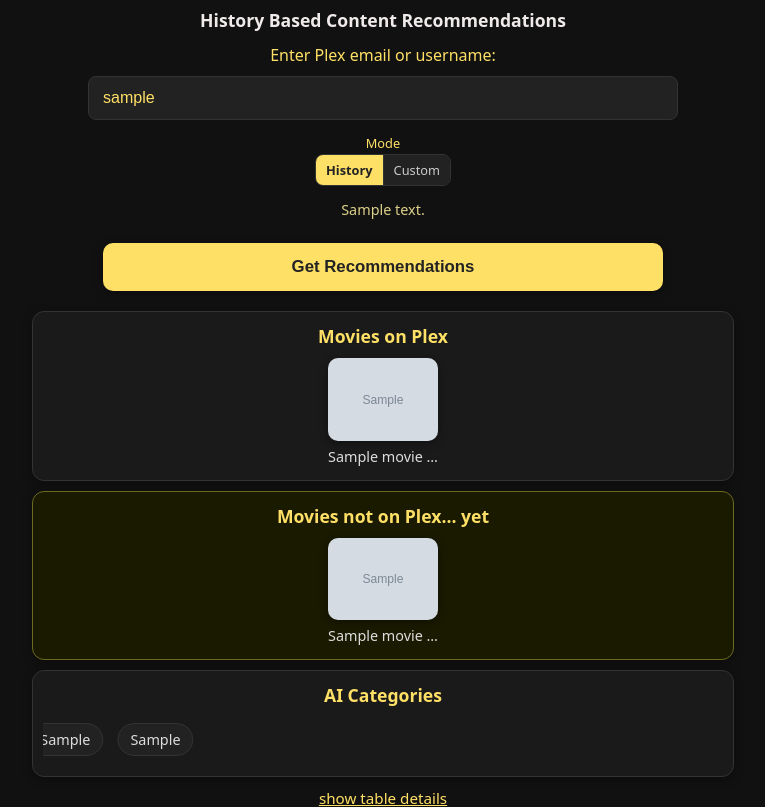
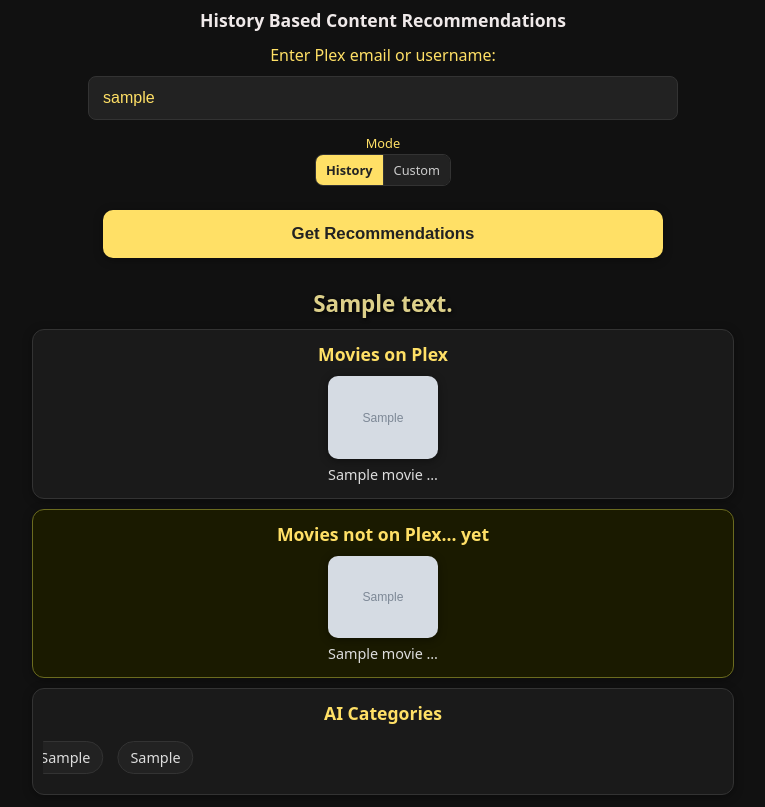
Before and after one commit to yungsnuzzy/conjurr, a Python web app: template templates/mobile.html in a window 1280 px wide. Shown: the part 59-866 px from the top of the page, without its empty margins (257-1022 px from the left). Run offline with Jinja, Linux system fonts and the light colour scheme; the template is opened without the code that fills it: most values are stand-ins (such as "Sample title", 1, 10 or a date in 2020); grey boxes marked "Sample" are stand-in pictures.

Commit message:
template changes

```diff
--- a/templates/mobile.html
+++ b/templates/mobile.html
@@ -175,12 +175,17 @@
                     </select>
                 </div>
             </div>
-            {% if selection_desc %}
-                <div class="note" style="margin-top:4px;">{{ selection_desc }}</div>
-            {% endif %}
             <div id="custom-error-mobile" class="err" style="margin-top:4px;">{% if debug_info and debug_info.error and mode=='custom' and not recs %}{{ debug_info.error }}{% endif %}</div>
             <button class="primary-cta" type="submit">Get Recommendations</button>
         </form>
+
+        {% if selection_desc %}
+        <div style="text-align:center;margin:20px auto 10px auto;padding:0 20px;">
+            <div style="color:var(--accent);font-size:1.4em;font-weight:bold;text-shadow:1px 1px 4px #000;">
+                <span style="color:#ddd08a;">{{ selection_desc }}</span>
+            </div>
+        </div>
+        {% endif %}
 
         {% if recs %}
             {% if selected_user %}
```
